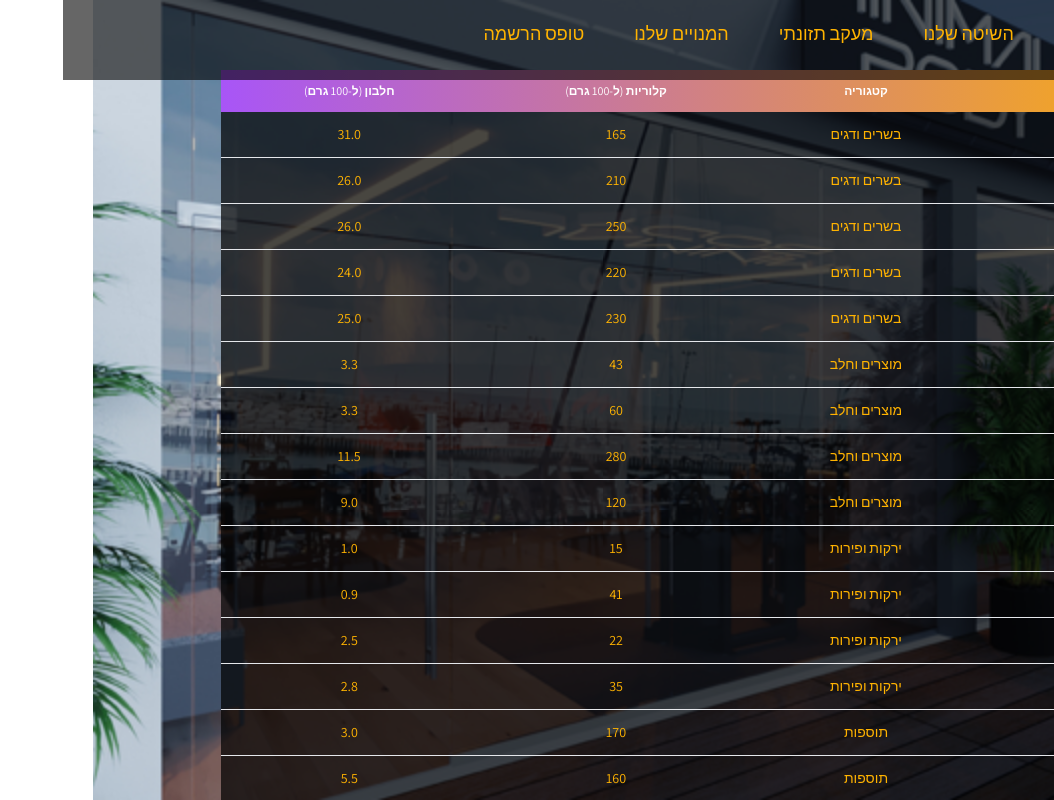
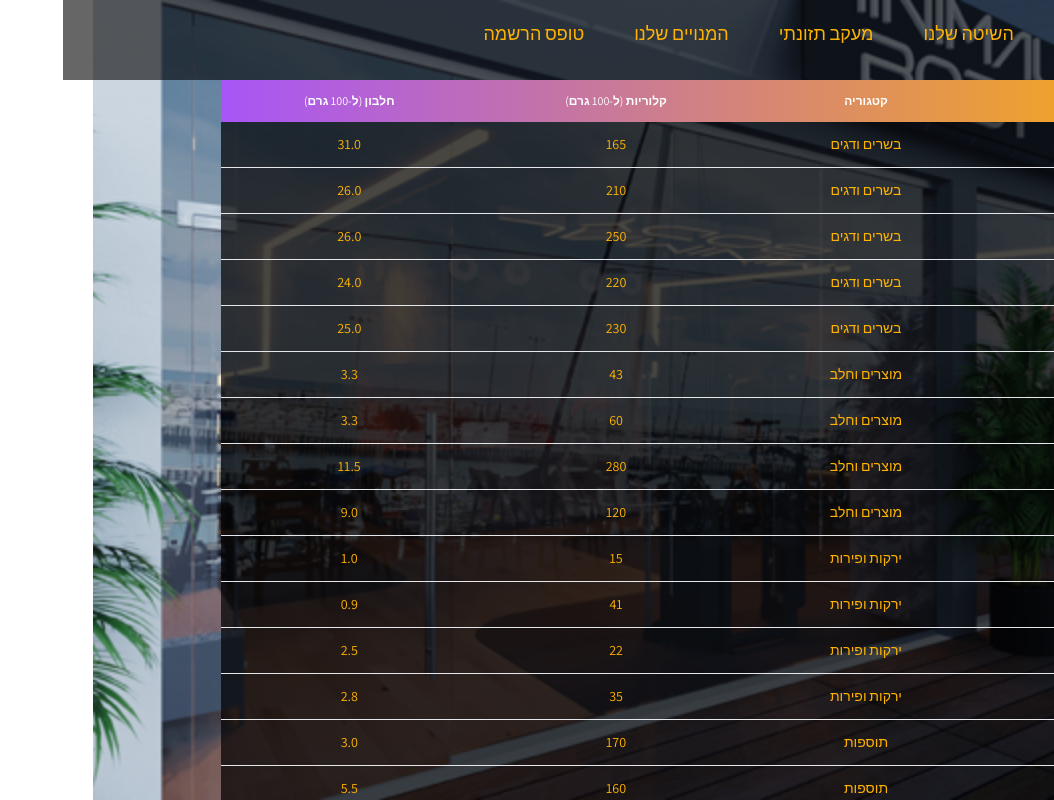
Before and after one commit to Kalzemic/Minimal_Body, a React (Vite) app: page /Chart in a window 1280 px wide. Shown: the whole page, without its empty margins (226-1280 px from the left). Built offline with nearby package versions, Linux system fonts and the light colour scheme.

Commit message:
more chart fixes

```diff
--- a/src/components/CalorieChart.css
+++ b/src/components/CalorieChart.css
@@ -1,7 +1,7 @@
 /* TableComponent.css */
 
 .table-container {
-    padding-top: 40px;
+    padding-top: 50px;
     width: 80%;
     margin: 20 auto;
     overflow: auto;
```
